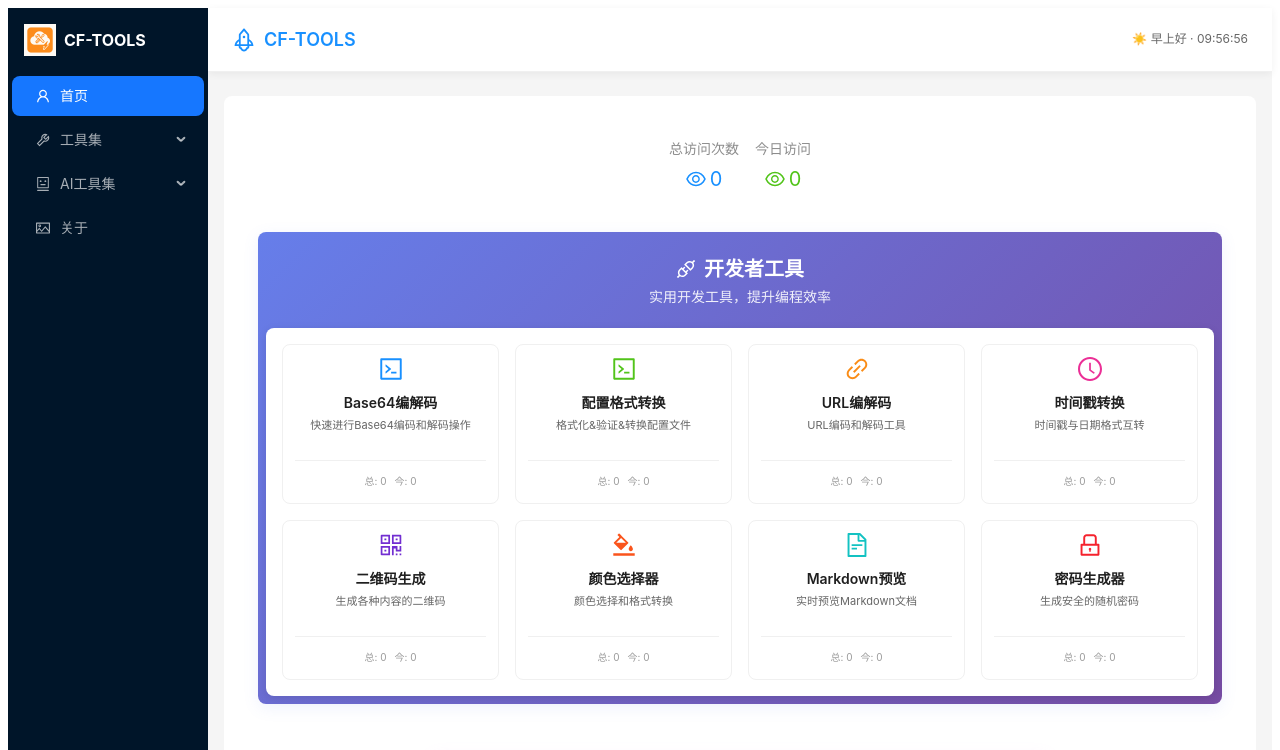
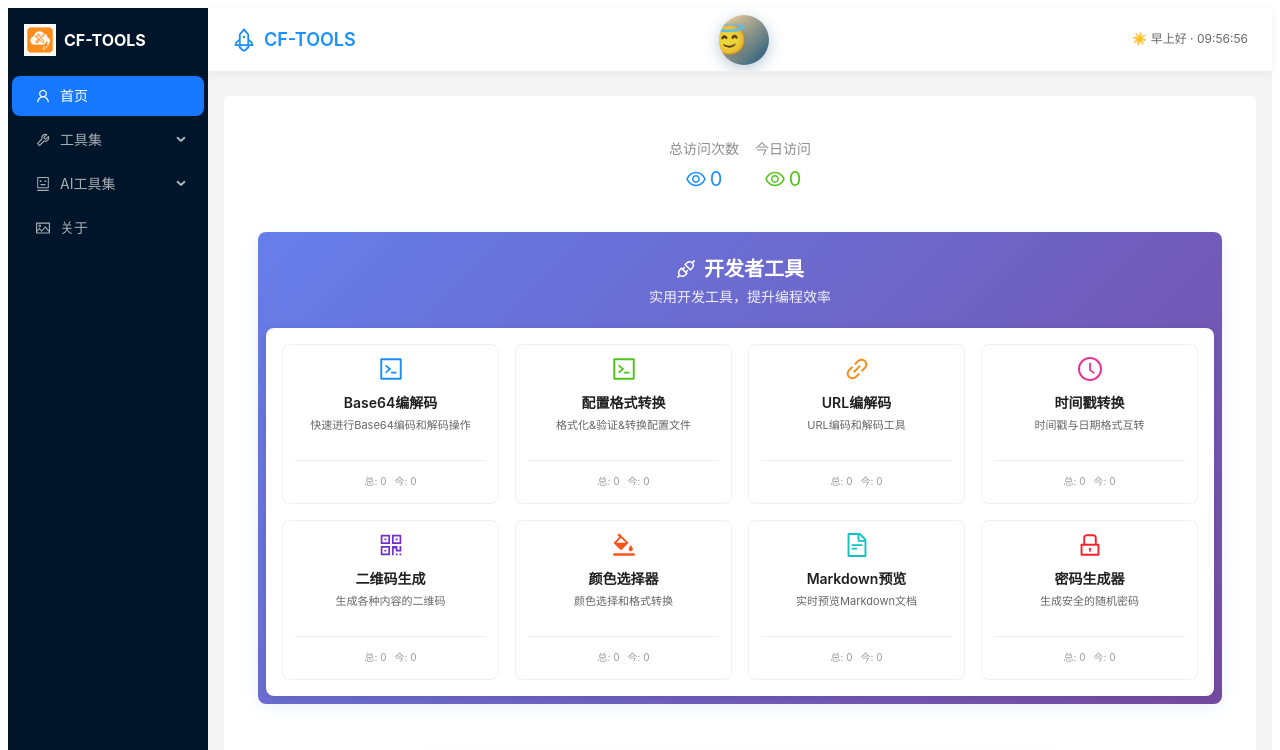
Before and after one commit to MainPoser/cf-tools, a React (Vite) app: page / in a window 1280 px wide. Shown: the top 750 px of the page. Built offline with nearby package versions, Linux system fonts and the light colour scheme.

Commit message:
Optimize the face

```diff
--- a/src/components/MainLayout.css
+++ b/src/components/MainLayout.css
@@ -140,6 +140,21 @@
   }
 }
 
+.avatar-expression {
+  transition: transform 0.2s ease-out;
+  filter: drop-shadow(0 2px 4px rgba(0, 0, 0, 0.2));
+}
+
+/* 浮动动画 */
+@keyframes float {
+  0%, 100% {
+    transform: translateY(0px);
+  }
+  50% {
+    transform: translateY(-3px);
+  }
+}
+
 /* 头部时间显示样式 */
 .time-display {
   font-size: 12px;
--- a/src/components/MainLayout.tsx
+++ b/src/components/MainLayout.tsx
@@ -1,4 +1,4 @@
-import React, { useState, useEffect } from 'react';
+import React, { useState, useEffect, useRef } from 'react';
 import { Layout, Menu, theme, Typography } from 'antd';
 import {
     UserOutlined,
@@ -21,6 +21,109 @@ import './MainLayout.css';
 
 const { Header, Content, Footer, Sider } = Layout;
 const { Text } = Typography;
+
+// 可爱动漫头像组件
+function CuteAvatar() {
+    const [mousePosition, setMousePosition] = useState({ x: 0, y: 0 });
+    const [expression, setExpression] = useState('😊');
+    const avatarRef = useRef<HTMLDivElement>(null);
+
+    // 表情数组
+    const expressions = ['😊', '😄', '😍', '🥰', '😎', '🤗', '😋', '🥳', '😇', '🤭', '😴', '🤔', '😮', '🥺', '😏'];
+
+    // 鼠标移动事件处理
+    useEffect(() => {
+        const handleMouseMove = (e: MouseEvent) => {
+            setMousePosition({ x: e.clientX, y: e.clientY });
+        };
+
+        window.addEventListener('mousemove', handleMouseMove);
+        return () => window.removeEventListener('mousemove', handleMouseMove);
+    }, []);
+
+    // 随机更换表情
+    useEffect(() => {
+        const changeExpression = () => {
+            const randomExpression = expressions[Math.floor(Math.random() * expressions.length)];
+            setExpression(randomExpression);
+        };
+
+        // 初始表情
+        changeExpression();
+
+        // 每4-10秒随机更换表情
+        const interval = setInterval(() => {
+            changeExpression();
+        }, Math.random() * 6000 + 4000);
+
+        return () => clearInterval(interval);
+    }, []);
+
+    // 计算表情看向鼠标的角度和倾斜
+    const calculateExpressionTransform = () => {
+        if (!avatarRef.current) return { rotate: 0, translateX: 0, translateY: 0 };
+
+        const rect = avatarRef.current.getBoundingClientRect();
+        const avatarCenterX = rect.left + rect.width / 2;
+        const avatarCenterY = rect.top + rect.height / 2;
+
+        // 计算鼠标相对于头像中心的角度
+        const angle = Math.atan2(mousePosition.y - avatarCenterY, mousePosition.x - avatarCenterX);
+        const distance = Math.min(Math.sqrt(Math.pow(mousePosition.x - avatarCenterX, 2) + Math.pow(mousePosition.y - avatarCenterY, 2)), 150);
+
+        // 增大倾斜角度范围（-45度到45度）
+        const rotate = Math.sin(angle) * 45;
+
+        // 增加位移效果
+        const translateX = Math.cos(angle) * distance * 0.1;
+        const translateY = Math.sin(angle) * distance * 0.1;
+
+        return { rotate, translateX, translateY };
+    };
+
+    const transform = calculateExpressionTransform();
+
+    return (
+        <div
+            ref={avatarRef}
+            className="cute-avatar"
+            style={{
+                width: '50px',
+                height: '50px',
+                borderRadius: '50%',
+                background: 'linear-gradient(135deg, #ffd89b 0%, #19547b 100%)',
+                position: 'relative',
+                display: 'flex',
+                alignItems: 'center',
+                justifyContent: 'center',
+                cursor: 'pointer',
+                transition: 'box-shadow 0.3s ease',
+                boxShadow: '0 4px 15px rgba(25, 84, 123, 0.3)',
+                overflow: 'hidden'
+            }}
+            onMouseEnter={(e) => {
+                e.currentTarget.style.boxShadow = '0 6px 20px rgba(25, 84, 123, 0.4)';
+            }}
+            onMouseLeave={(e) => {
+                e.currentTarget.style.boxShadow = '0 4px 15px rgba(25, 84, 123, 0.3)';
+            }}
+        >
+            {/* 表情符号 - 整体跟随鼠标 */}
+            <div
+                className="avatar-expression"
+                style={{
+                    fontSize: '28px',
+                    transition: 'transform 0.1s ease-out',
+                    transform: `rotate(${transform.rotate}deg) translate(${transform.translateX}px, ${transform.translateY}px)`,
+                    display: 'inline-block',
+                    filter: 'drop-shadow(0 2px 4px rgba(0, 0, 0, 0.2))'
+                }}
+            >
+                {expression}
+            </div>
+        </div>
+    );
+};
 
 // 定义侧边栏菜单项
 const items = [
@@ -164,7 +267,8 @@ export default function MainLayout({ children }: MainLayoutProps) {
                             </div>
                         </div>
                     </div>
-
+                    {/* 可爱动漫头像 */}
+                    <CuteAvatar />
                     {/* 右侧：问候语和时间 */}
                     <div style={{
                         display: 'flex',
@@ -200,4 +304,4 @@ export default function MainLayout({ children }: MainLayoutProps) {
             </Layout>
         </Layout>
     );
-};
+}
```
